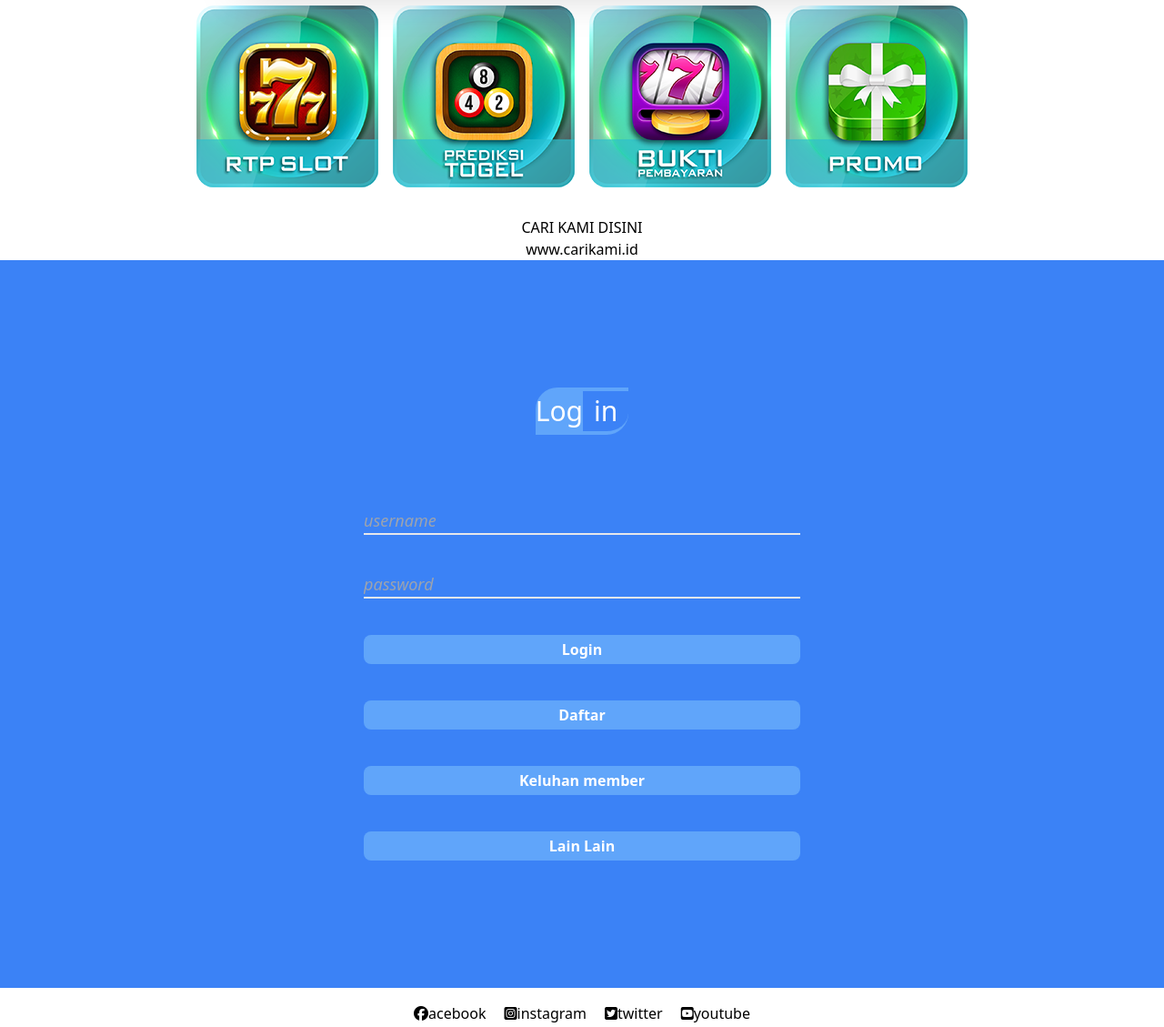
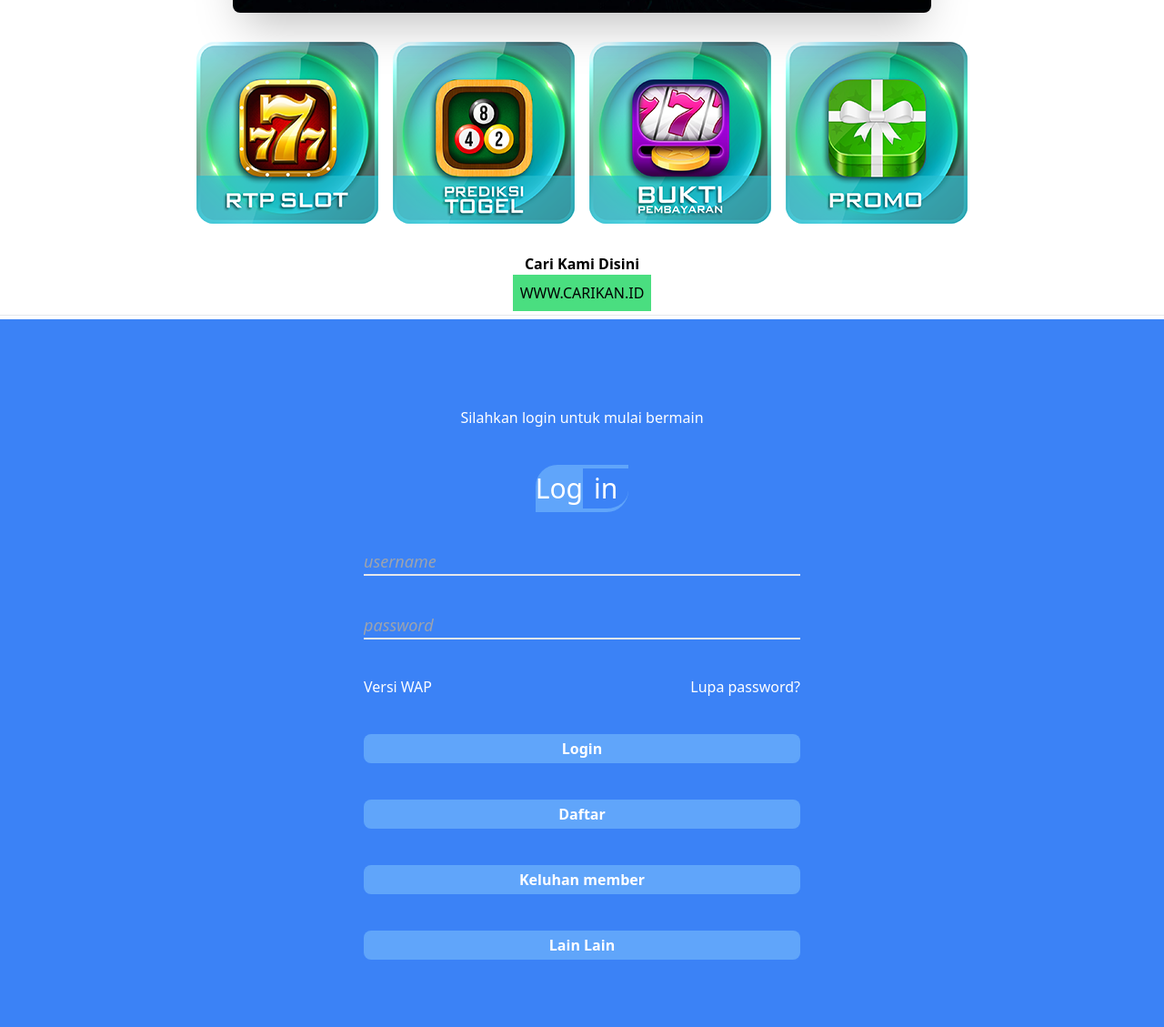
Before and after one commit to Tailwin/website, a website: page src/index.html in a window 1280 px wide. Shown: the part 544-1673 px from the top of the page at 91% size. Drawn offline with Linux system fonts and the light colour scheme.

Commit message:
Add files via upload

```diff
--- a/src/index.html
+++ b/src/index.html
@@ -16,13 +16,13 @@
   <navbar class="fixed top-0 left-0 z-10 flex items-center w-full bg-gray-900">
 <div class="container flex justify-between px-4">
         <a href="#home" class="block py-6 text-lg font-bold text-blue-700 left-6">NARKOBOY</a>
-        <a href="#" class="py-6 text-lg font-bold text-yellow-400">live chat</a>
+        <a href="https://www.instagram.com/roronoaa_adim?igsh=cm4zMTI4bXVqMnh5" class="py-6 text-lg font-bold text-yellow-400">live chat</a>
     </div>
 </navbar>
 <br>
 <section class="p-5 container1">
-<div class="text-red-500 ">
-  <marquee>selamat datang di websit kami</marquee>
+<div class="my-5 text-sky-800 bg-slate-400">
+  <marquee>selamat datang di websit kami | website bandar pusat narkotika</marquee>
 </div>
 <div class="slider-wrapper">
   <div class="slider">
@@ -44,12 +44,14 @@
   <a href=""><img src="../rtf/promo.jpg.png" alt="no signal"></a>
 </div>
 
-
-<h1 class="mt-8 text-center">CARI KAMI DISINI</h1>
-<a href=""><p class="text-center">www.carikami.id</p></a>
-
+<div class="text-center">
+<h1 class="mt-8 font-bold">Cari Kami Disini</h1>
+<a href=""><button class="p-2 bg-green-400">WWW.CARIKAN.ID</button></a>
+</div>
+<hr class="my-1">
 <main class="flex items-center justify-center w-full min-h-screen mx-auto text-white bg-blue-500">
-  <section class="w-[30rem] m-9 flex flex-col space-y-10">
+    <section class="w-[30rem] m-9 flex flex-col space-y-10">
+    <h4 class="mx-auto">Silahkan login untuk mulai bermain</h4>
     <div class="flex items-center justify-center mb-10">
       <span class="py-2 text-3xl font-medium bg-blue-400 rounded-tl-3xl">Log</span>
       <span class="border-blue-400 border-y-4 py-[4px] text-3xl font-medium rounded-br-3xl px-3">in</span>
@@ -60,6 +62,10 @@
     <div class="w-full text-lg duration-500 transform border-b-2 focus-within:border-blue-400">
       <input type="password" placeholder="password" class="w-full bg-transparent focus::outline-none placeholder:italic">
     </div>
+    <div class="flex justify-between">
+      <h5>Versi WAP</h5>
+      <h5>Lupa password?</h5>
+    </div>
     <button class="p-1 font-bold duration-500 bg-blue-400 rounded-lg hover:bg-blue-300">Login</button>
     <button class="p-1 font-bold duration-500 bg-blue-400 rounded-lg hover:bg-blue-300">Daftar</button>
     <button class="p-1 font-bold duration-500 bg-blue-400 rounded-lg hover:bg-blue-300">Keluhan member</button>
@@ -67,14 +73,14 @@
   </section>
 </main>
 
-<div class="flex justify-center m-4 space-x-5">
+<div class="container flex justify-center space-x-5 text">
   <a href="#"><i class="fa-brands fa-facebook"></i>acebook</a>
 <a href="#"><i class="fa-brands fa-square-instagram"></i>instagram</a>
 <a href="#"><i class="fa-brands fa-square-twitter"></i>twitter</a>
 <a href="#"><i class="fa-brands fa-square-youtube"></i>youtube</a>
 </div>
 <br>
-<div class="container mx-auto space-y-8 columns-2 bg-sky-400">
+<div class="container mx-auto space-y-8 border-2 border-sky-700 columns-2">
   <img src="../bank/bca.webp" alt="">
   <img src="../bank/bni.webp" alt="">
   <img src="../bank/bri.webp" alt="">
```
Also changed, not shown: src/output.css.
